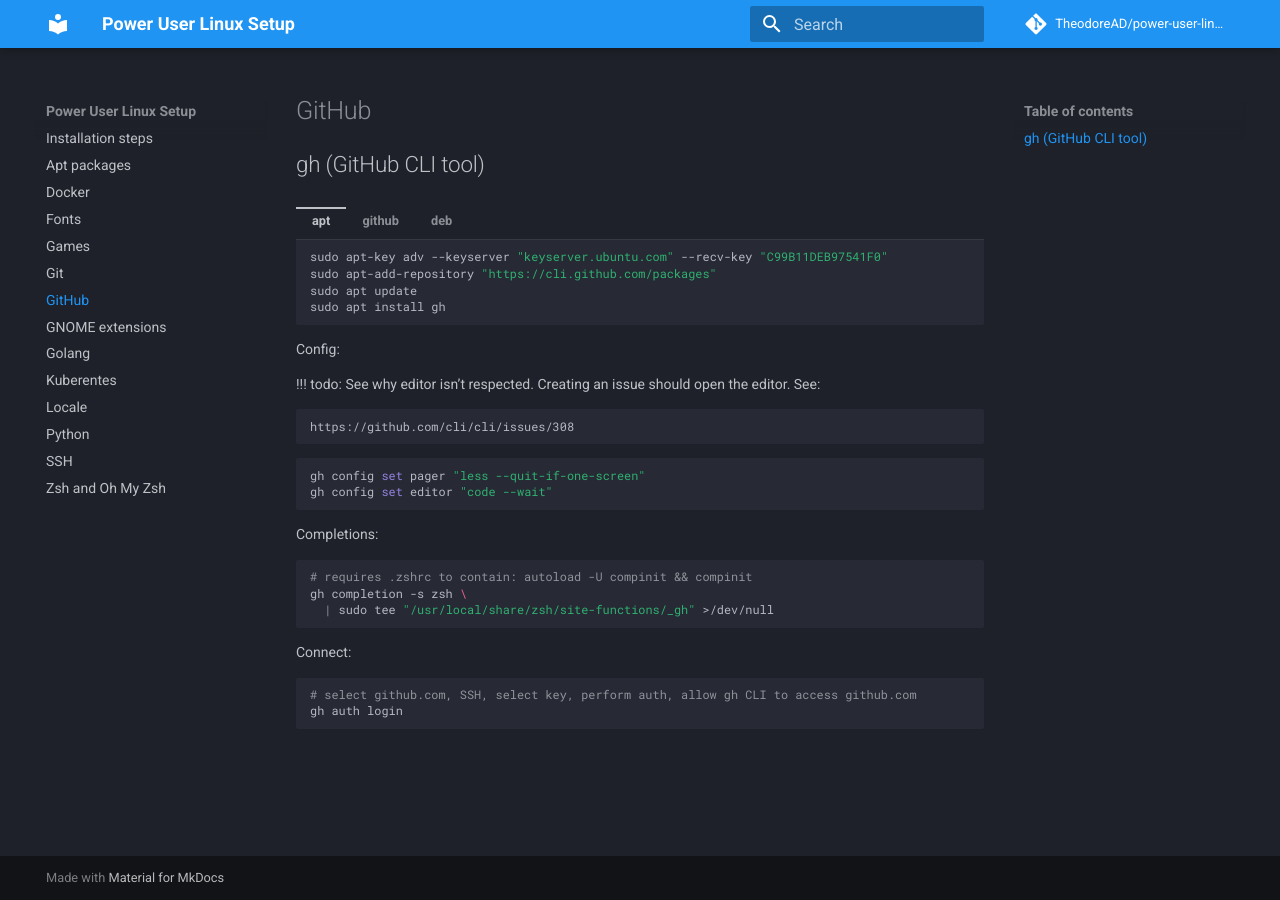
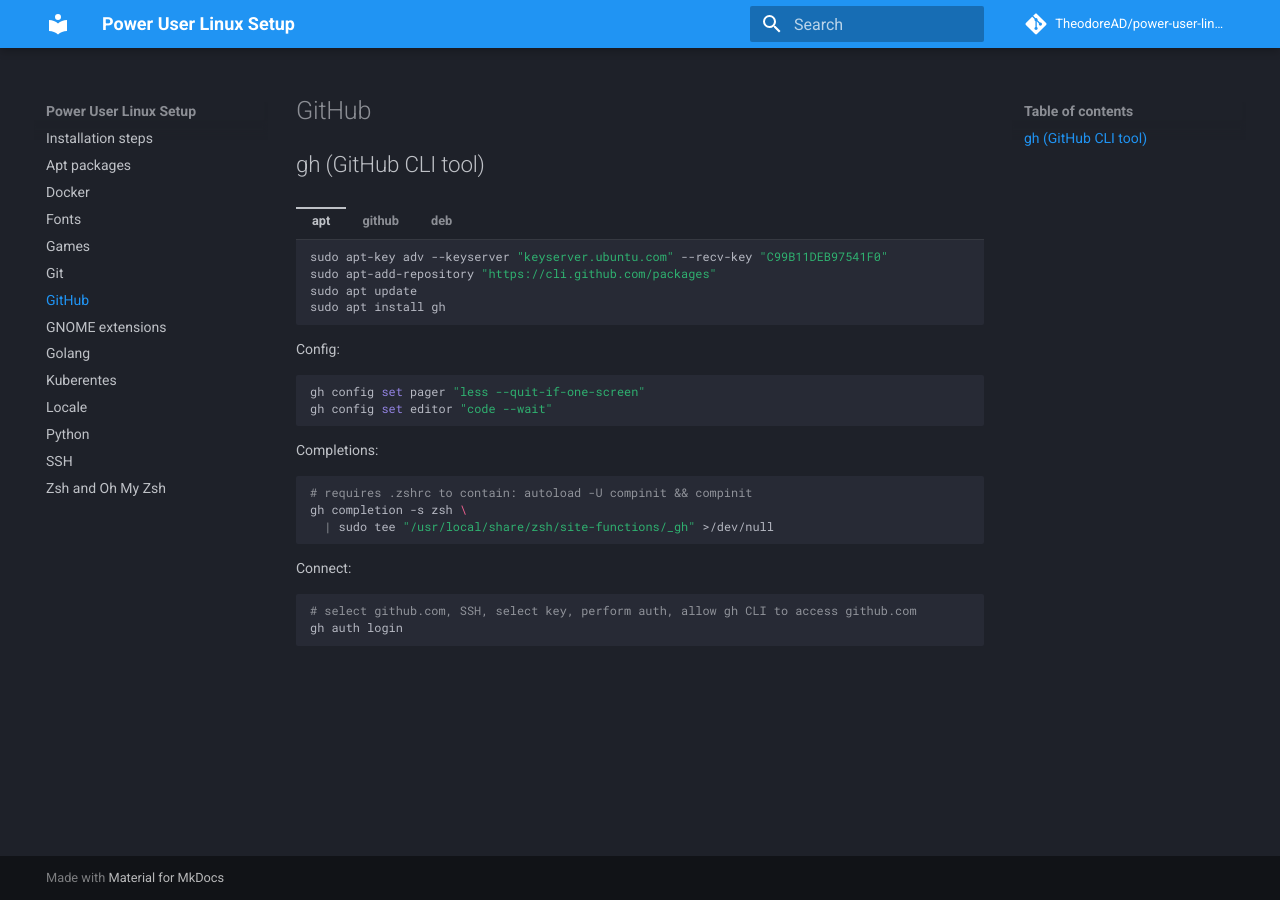
Before and after one commit to TheodoreAD/power-user-linux-setup, an MkDocs documentation site: the page built from docs/github.md, in a window 1280 px wide. Built offline with MkDocs 1.6.1 and Material for MkDocs 9.7.7, drawn with Linux system fonts in a browser that asks for light colours; comment, search, counter and statistics services are not loaded.

Commit message:
fixup! Initial version

````diff
--- a/docs/github.md
+++ b/docs/github.md
@@ -46,11 +46,6 @@
 
 Config:
 
-!!! todo:
-    See why editor isn't respected. Creating an issue should open the editor. See:
-
-    https://github.com/cli/cli/issues/308
-
 ```shell
 gh config set pager "less --quit-if-one-screen"
 gh config set editor "code --wait"
````
Also changed, not shown: README.md (+1 -1 lines).
